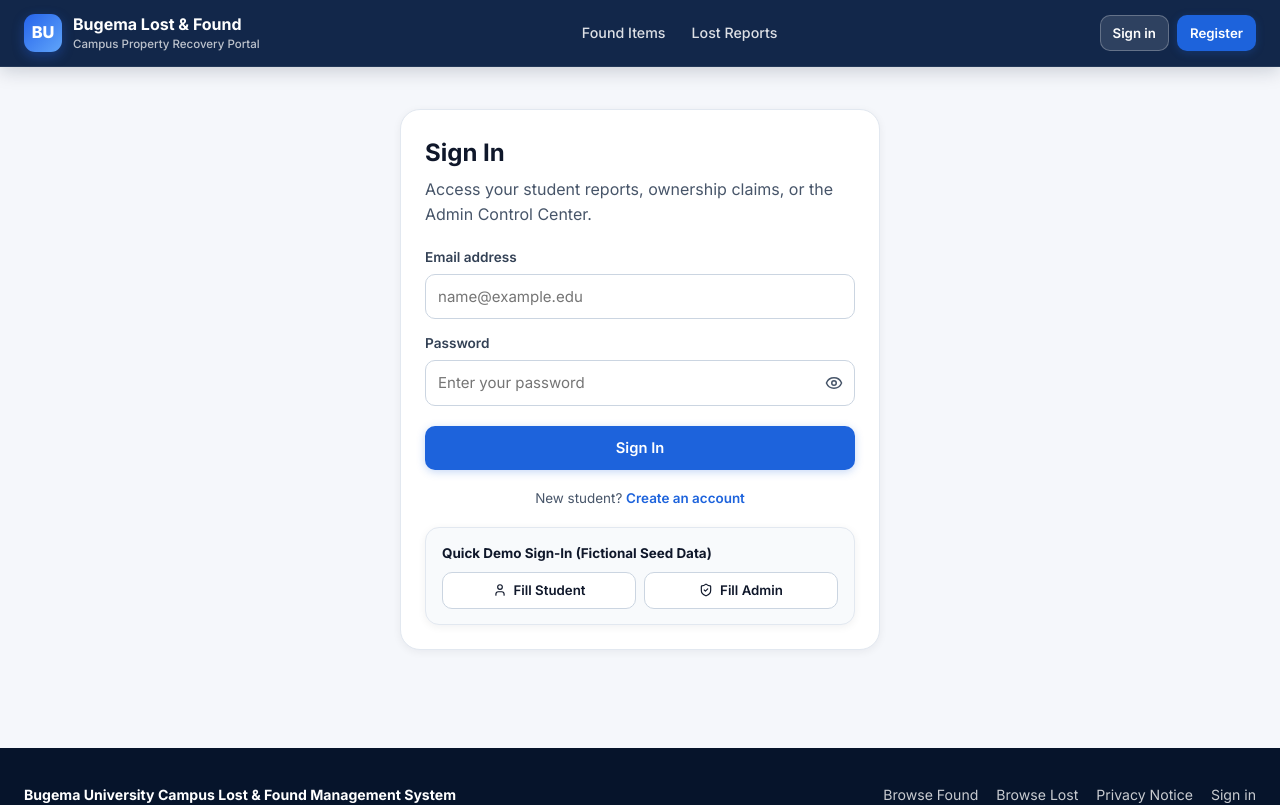
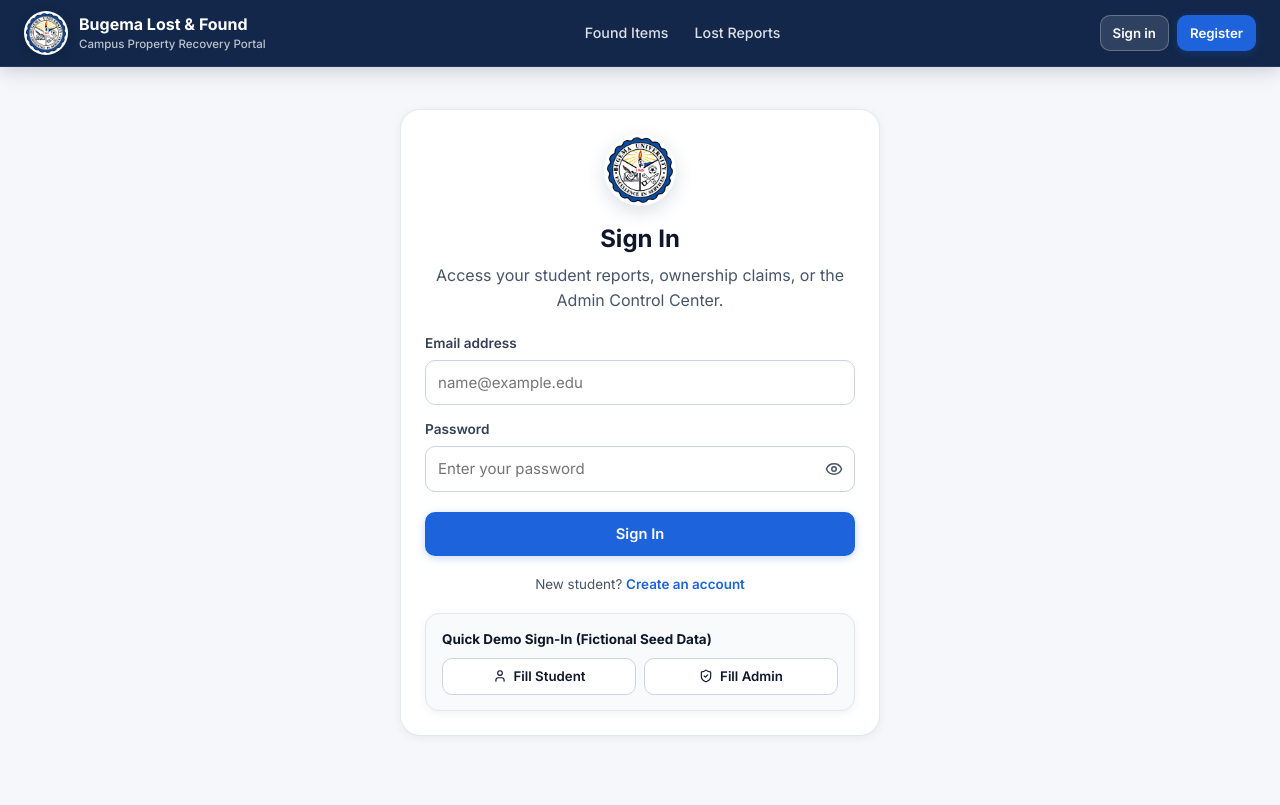
Before and after one commit to Benieee/Campus-lost-and-found-NOSQL, a React (Vite) app in the folder frontend/: page /login in a window 1280 px wide. Shown: the top 805 px of the page. Built offline with nearby package versions, Linux system fonts and the light colour scheme; no server answers.

Commit message:
feat(ui): add Bugema University crest logo to navbar, footer, auth pages, and favicon

```diff
--- a/frontend/index.html
+++ b/frontend/index.html
@@ -3,7 +3,8 @@
   <head>
     <meta charset="UTF-8" />
     <meta name="viewport" content="width=device-width, initial-scale=1.0" />
-    <title>Bugema University Campus Lost &amp; Found (Proposed System)</title>
+    <link rel="icon" type="image/jpeg" href="/bugema-logo.jpg" />
+    <title>Bugema University Campus Lost &amp; Found</title>
     <link rel="preconnect" href="https://fonts.googleapis.com" />
     <link rel="preconnect" href="https://fonts.gstatic.com" crossorigin />
     <link
--- a/frontend/src/components/Layout.tsx
+++ b/frontend/src/components/Layout.tsx
@@ -46,9 +46,7 @@ export function Layout({ children }: { children: React.ReactNode }) {
       <header className="site-header">
         <div className="container header-inner">
           <Link to="/" className="brand" onClick={closeMenu}>
-            <span className="brand-mark" aria-hidden="true">
-              BU
-            </span>
+            <img src="/bugema-logo.jpg" alt="Bugema University crest" className="brand-logo" />
             <span>
               Bugema Lost &amp; Found
               <span className="brand-subtitle">Campus Property Recovery Portal</span>
@@ -188,12 +186,15 @@ export function Layout({ children }: { children: React.ReactNode }) {
 
       <footer className="site-footer">
         <div className="container footer-grid">
+          <div style={{ display: 'flex', alignItems: 'flex-start', gap: 14 }}>
+            <img src="/bugema-logo.jpg" alt="Bugema University crest" className="brand-logo" />
             <div>
               <strong style={{ color: '#fff' }}>Bugema University Campus Lost &amp; Found Management System</strong>
               <p style={{ margin: '6px 0 0', maxWidth: '58ch' }}>
                 Student project portal for reporting lost property, logging found belongings, and managing
                 staff-verified ownership claims. Uses fictional demonstration data only.
               </p>
+            </div>
           </div>
           <div className="footer-links">
             <Link to="/found">Browse Found</Link>
--- a/frontend/src/pages/LoginPage.tsx
+++ b/frontend/src/pages/LoginPage.tsx
@@ -37,8 +37,9 @@ export function LoginPage() {
     <section className="page-section">
       <div className="container" style={{ maxWidth: 480 }}>
         <div className="card">
-          <h1 style={{ marginTop: 0, marginBottom: 6 }}>Sign In</h1>
-          <p className="muted" style={{ marginTop: 0, marginBottom: 20 }}>
+          <img src="/bugema-logo.jpg" alt="Bugema University logo" className="auth-logo" />
+          <h1 style={{ marginTop: 0, marginBottom: 6, textAlign: 'center' }}>Sign In</h1>
+          <p className="muted" style={{ marginTop: 0, marginBottom: 20, textAlign: 'center' }}>
             Access your student reports, ownership claims, or the Admin Control Center.
           </p>
 
--- a/frontend/src/pages/RegisterPage.tsx
+++ b/frontend/src/pages/RegisterPage.tsx
@@ -58,8 +58,9 @@ export function RegisterPage() {
     <section className="page-section">
       <div className="container" style={{ maxWidth: 640 }}>
         <div className="card">
-          <h1 style={{ marginTop: 0, marginBottom: 6 }}>Student Registration</h1>
-          <p className="muted" style={{ marginTop: 0, marginBottom: 20 }}>
+          <img src="/bugema-logo.jpg" alt="Bugema University logo" className="auth-logo" />
+          <h1 style={{ marginTop: 0, marginBottom: 6, textAlign: 'center' }}>Student Registration</h1>
+          <p className="muted" style={{ marginTop: 0, marginBottom: 20, textAlign: 'center' }}>
             Only the details required to identify your reports and contact you for verified property
             returns are collected.
           </p>
--- a/frontend/src/styles/global.css
+++ b/frontend/src/styles/global.css
@@ -141,18 +141,26 @@ textarea {
   flex-shrink: 0;
 }
 
-.brand-mark {
-  width: 38px;
-  height: 38px;
-  border-radius: 11px;
-  background: linear-gradient(135deg, #2563eb, #60a5fa);
-  display: grid;
-  place-items: center;
-  font-weight: 800;
-  font-size: 1.02rem;
-  color: #fff;
-  box-shadow: 0 4px 12px rgba(37, 99, 235, 0.35);
+.brand-logo {
+  width: 44px;
+  height: 44px;
+  border-radius: 50%;
+  background: #ffffff;
+  padding: 2px;
+  object-fit: contain;
+  box-shadow: 0 3px 10px rgba(6, 20, 43, 0.28);
   flex-shrink: 0;
+}
+
+.auth-logo {
+  width: 72px;
+  height: 72px;
+  border-radius: 50%;
+  background: #ffffff;
+  padding: 3px;
+  object-fit: contain;
+  margin: 0 auto 14px;
+  box-shadow: 0 6px 18px rgba(11, 32, 69, 0.14);
 }
 
 .brand-subtitle {
```
Also changed, not shown: frontend/public/bugema-logo.jpg (added). Lines whose indentation alone changed are shown as unchanged.
